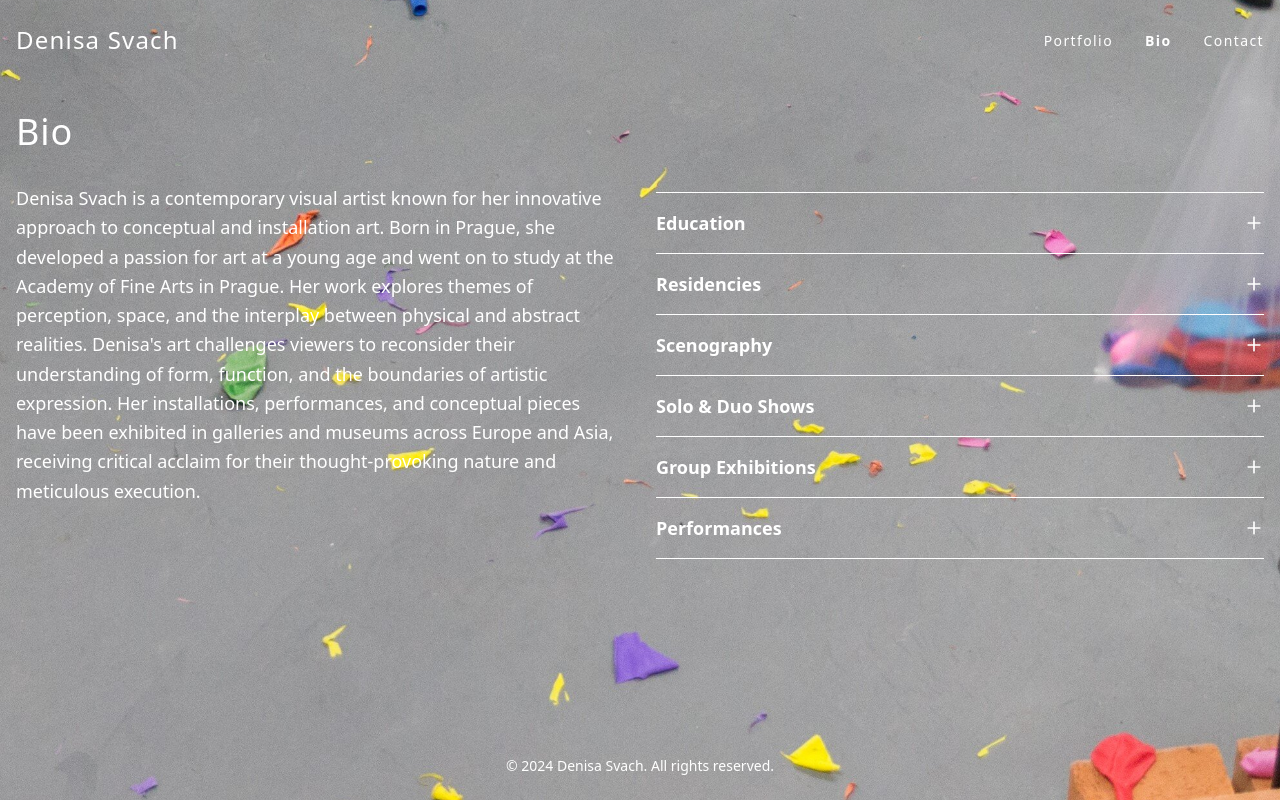
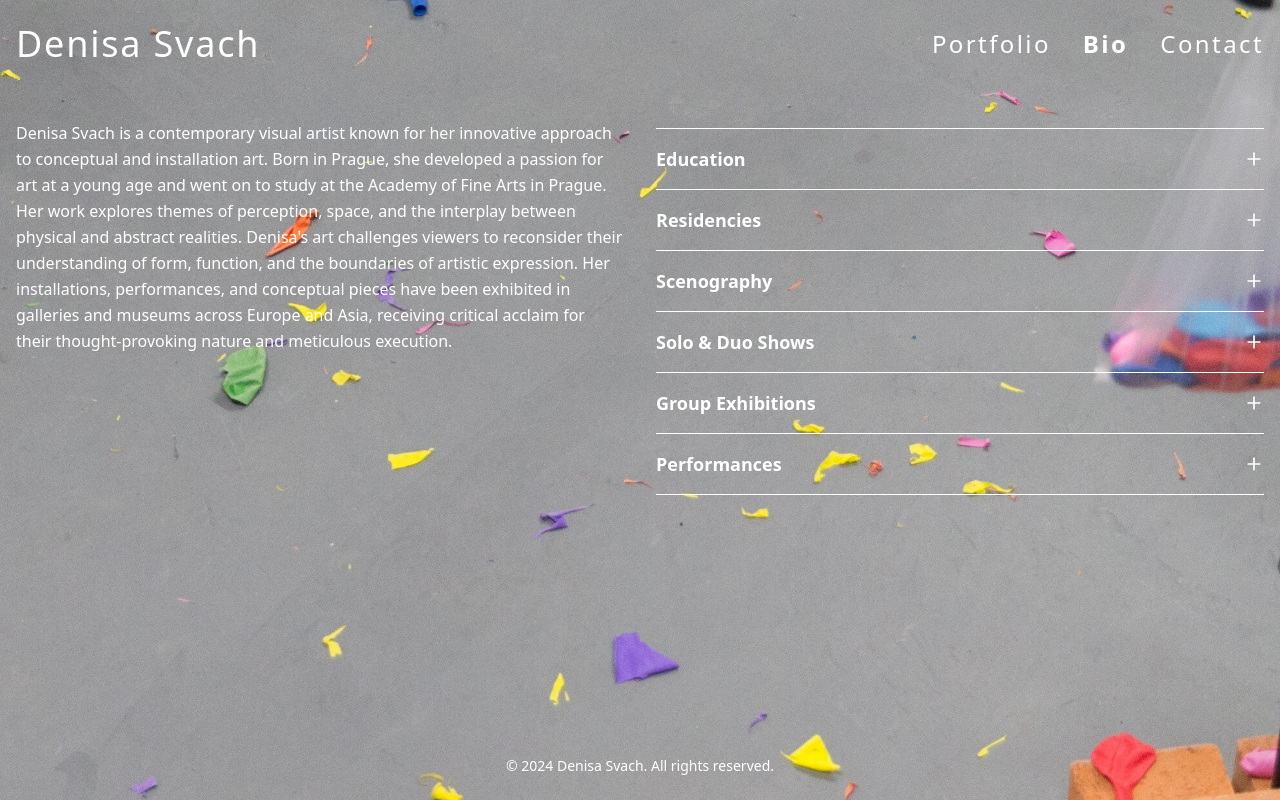
Before and after one commit to mpanko/denisasvach, a Next.js app: page /bio in a window 1280 px wide. Built offline with nearby package versions, Linux system fonts and the light colour scheme.

Commit message:
removed headers and increased font sizes

```diff
--- a/app/bio/page.tsx
+++ b/app/bio/page.tsx
@@ -4,7 +4,6 @@ import Bio from '../components/Bio'
 export default function BioPage() {
   return (
     <div className="container mx-auto px-4 pt-8 pb-16">
-      <h1 className="text-4xl font-light mb-8 tracking-wide text-white">Bio</h1>
       <Bio />
     </div>
   )
--- a/app/components/Bio.tsx
+++ b/app/components/Bio.tsx
@@ -6,7 +6,7 @@ export default function Bio() {
   return (
     <div className="flex flex-col md:flex-row gap-8">
       <div className="md:w-1/2 text-white">
-        <p className="text-lg leading-relaxed">
+        <p className="text-m leading-relaxed">
           {bioSummary}
         </p>
       </div>
--- a/app/components/Header.tsx
+++ b/app/components/Header.tsx
@@ -9,7 +9,7 @@ export default function Header() {
 
   const getLinkClassName = (href: string) => {
     const isActive = pathname === href || (href !== '/' && pathname.startsWith(href))
-    return `text-sm tracking-widest transition-all duration-300 hover:text-white hover:font-bold ${
+    return `text-2xl tracking-widest transition-all duration-300 hover:text-white hover:font-bold ${
       isActive ? 'text-white font-bold' : 'text-white'
     }`
   }
@@ -17,7 +17,7 @@ export default function Header() {
   return (
     <header className="sticky top-0 z-20 bg-white bg-opacity-0">
       <div className="container mx-auto px-4 py-6 flex justify-between items-center">
-        <Link href="/" className="text-2xl font-light tracking-wider text-white">
+        <Link href="/" className="text-4xl font-light tracking-wider text-white">
           Denisa Svach
         </Link>
         <nav>
--- a/app/contact/page.tsx
+++ b/app/contact/page.tsx
@@ -4,7 +4,6 @@ import Image from 'next/image'
 export default function ContactPage() {
   return (
     <div className="container mx-auto px-4 pt-8 pb-16">
-      <h1 className="text-4xl font-light mb-8 tracking-wide text-white">Contact</h1>
       <div className="flex flex-col md:flex-row gap-8">
         <div className="md:w-1/2">
           <Image
```
